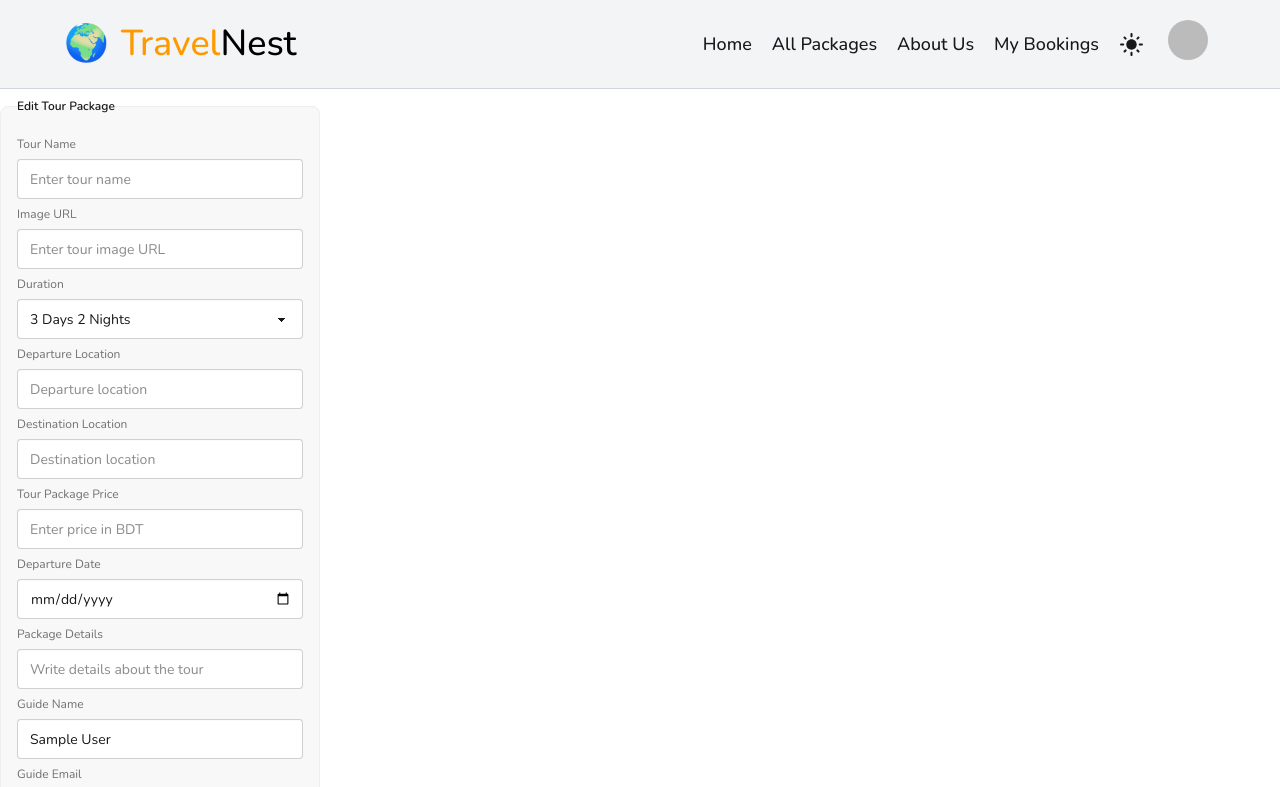
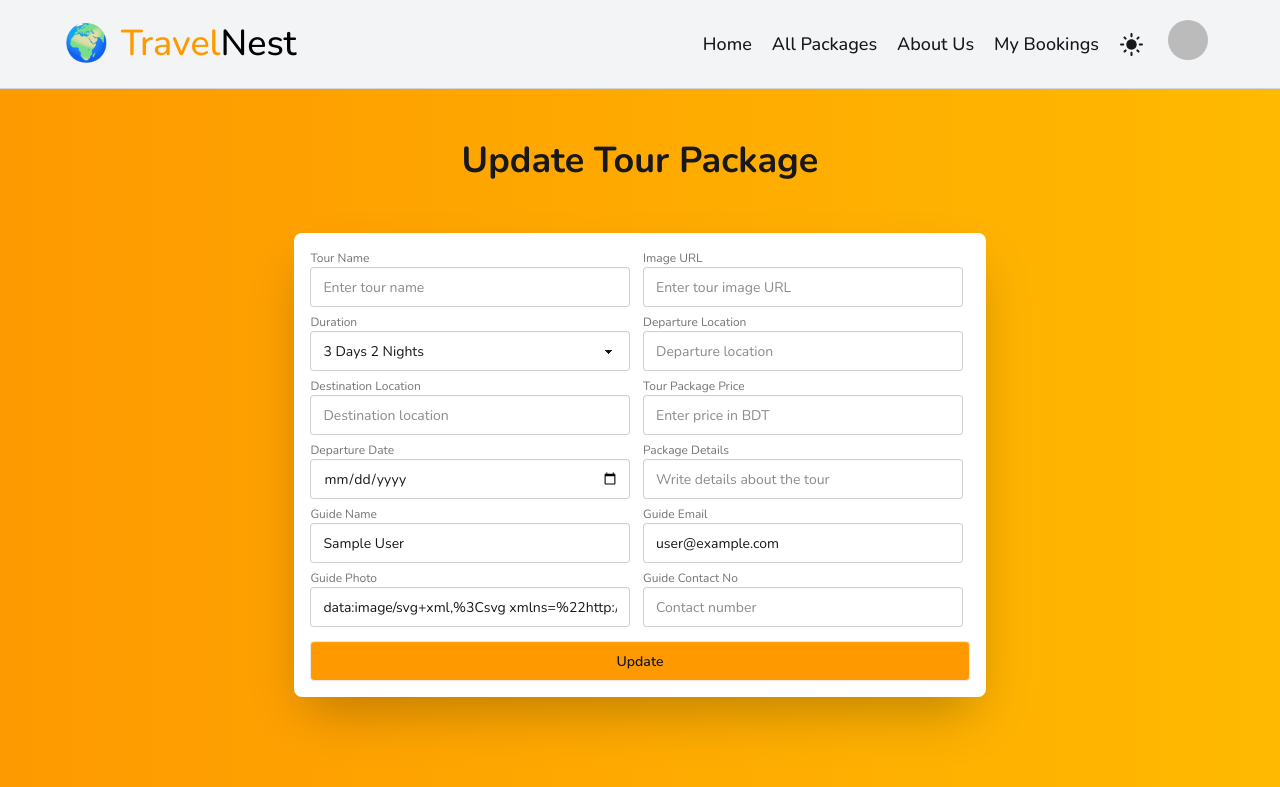
Before and after one commit to DevByDipto/travelNest-client, a React (Vite) app: page /update-my-Package/1 in a window 1280 px wide. Shown: the top 787 px of the page. Built offline with nearby package versions, Linux system fonts and the light colour scheme; no server answers; sample sign-in values are in the browser's storage.

Commit message:
fix update form related some design issues

```diff
--- a/src/Pages/manageMyPackages/UpdateMyPackage .jsx
+++ b/src/Pages/manageMyPackages/UpdateMyPackage .jsx
@@ -6,6 +6,7 @@ import useSecureFetch from '../../Hook/useSecureFetch';
 import Loding from '../../Components/Loding';
 import useAxiosSecure from '../../Hook/useAxiosSecure';
 import Swal from 'sweetalert2';
+import Button from '../../Components/common/Button';
 
 const UpdateMyPackage  = () => {
     const {id} = useParams()
@@ -13,18 +14,6 @@ const {user,axiosSecure} = useAuthSecure()
 const {data: myPackage,loading,} = useSecureFetch(`/my-packages?email=${user.email}&id=${id}`);
 const navigate = useNavigate()
   if (loading) return <Loding></Loding>;
-
-
-
-//   const {user,axiosSecure} = useAuthSecure()
-//       const [myPackage, setMyPackage] = useState();
-// const {id} = useParams()
-
-//  useEffect(() => {
-//     axiosSecure
-//       .get(`/my-packages?email=${user.email}&id=${id}`)
-//       .then(res => setMyPackage(res.data))
-//   }, [user?.email, axiosSecure,id]);
 
  const handleUpdatePackage=(e)=>{
      e.preventDefault();
@@ -54,12 +43,22 @@ navigate('/manage-my-packages')
 //   console.log(myPackage);
 
   return (
-    <div>
-         <form onSubmit={handleUpdatePackage}>
-      <fieldset className="fieldset bg-base-200 border-base-300 rounded-box w-xs border p-4">
-        <legend className="fieldset-legend">Edit Tour Package</legend>
+    <div className="bg-gradient-to-r from-amber-500 to-amber-400 pb-32 dark:bg-[#1D232A]">
+
+
+    <div className="container">
+       <div className="flex items-center justify-center py-10">
+        <h2 className="text-4xl font-bold rounded-2xl py-3 w-2xl text-center ">
+          Update Tour Package
+        </h2>
+        </div>
+         <form className='form lg:w-[60%] mx-auto' onSubmit={handleUpdatePackage}>
+      <fieldset className="fieldset border-none shadow-2xl bg-white dark:bg-[#1D232A] rounded-box border p-4 grid grid-cols-2">
 
         {/* Tour Name */}
+        <div>
+
+
         <label className="label">Tour Name</label>
         <input
           type="text"
@@ -68,8 +67,12 @@ navigate('/manage-my-packages')
           className="input"
           placeholder="Enter tour name"
         />
+    </div>
 
         {/* image */}
+        <div>
+
+
         <label className="label">Image URL</label>
         <input
           type="text"
@@ -78,8 +81,12 @@ navigate('/manage-my-packages')
           className="input"
           placeholder="Enter tour image URL"
         />
+          </div>
 
         {/* Duration */}
+        <div>
+
+
         <label className="label">Duration</label>
         <select defaultValue={myPackage?.duration} name="duration" className="select">
           <option disabled value="">
@@ -89,8 +96,11 @@ navigate('/manage-my-packages')
           <option>2 Days 1 Nights</option>
           <option>1 Day</option>
         </select>
+</div>
+        {/* departure_location */}
+        <div>
 
-        {/* departure_location */}
+
         <label className="label">Departure Location</label>
         <input
           type="text"
@@ -99,8 +109,11 @@ navigate('/manage-my-packages')
           className="input"
           placeholder="Departure location"
         />
+   </div>
+        {/* destination */}
+        <div>
 
-        {/* destination */}
+
         <label className="label">Destination Location</label>
         <input
           type="text"
@@ -109,8 +122,11 @@ navigate('/manage-my-packages')
           className="input"
           placeholder="Destination location"
         />
+ </div>
+        {/* price */}
+        <div>
 
-        {/* price */}
+
         <label className="label">Tour Package Price</label>
         <input
           type="number"
@@ -119,14 +135,20 @@ navigate('/manage-my-packages')
           className="input"
           placeholder="Enter price in BDT"
         />
+ </div>
+        {/* departure_date */}
+        <div>
 
-        {/* departure_date */}
+
         <label className="label">Departure Date</label>
         <label className="input">
           <input type="date" name="departure_date" defaultValue={myPackage?.departure_date}/>
         </label>
+ </div>
+        {/* package_details */}
+        <div>
 
-        {/* package_details */}
+
         <label className="label">Package Details</label>
         <input
           type="text"
@@ -135,8 +157,11 @@ navigate('/manage-my-packages')
           className="input"
           placeholder="Write details about the tour"
         />
+    </div>
+        {/* guide_name */}
+        <div>
 
-        {/* guide_name */}
+
         <label className="label">Guide Name</label>
         <input
           type="text"
@@ -146,8 +171,11 @@ navigate('/manage-my-packages')
           placeholder="Guide name"
           readOnly
         />
+ </div>
+        {/* guide_email */}
+        <div>
 
-        {/* guide_email */}
+
         <label className="label">Guide Email</label>
         <input
           type="text"
@@ -157,8 +185,11 @@ navigate('/manage-my-packages')
           placeholder="Guide email"
           readOnly
         />
+</div>
+        {/* guide_photo */}
+        <div>
 
-        {/* guide_photo */}
+
         <label className="label">Guide Photo</label>
         <input
           type="text"
@@ -168,8 +199,11 @@ navigate('/manage-my-packages')
           placeholder="Guide photo URL"
           readOnly
         />
+ </div>
+        {/* guide_contact_no */}
+        <div>
 
-        {/* guide_contact_no */}
+
         <label className="label">Guide Contact No</label>
         <input
           type="text"
@@ -178,11 +212,13 @@ navigate('/manage-my-packages')
           className="input"
           placeholder="Contact number"
         />
+
+ </div>
+ <Button className='col-span-2 mt-2'><input className="" type="submit" value="Update" /></Button>
       </fieldset>
 
-      <input className="btn btn-primary" type="submit" value="Update" />
     </form>
-
+        </div>
          </div>
   )
 }
```
